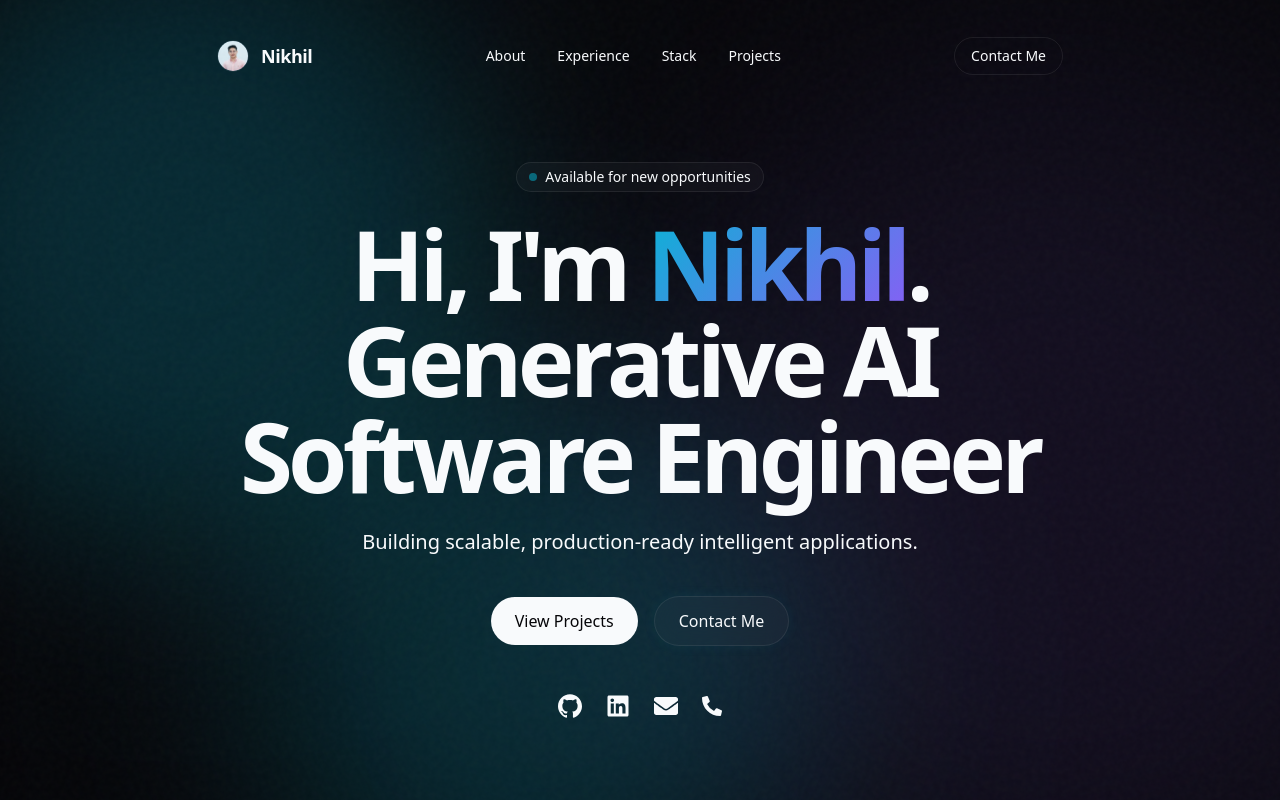
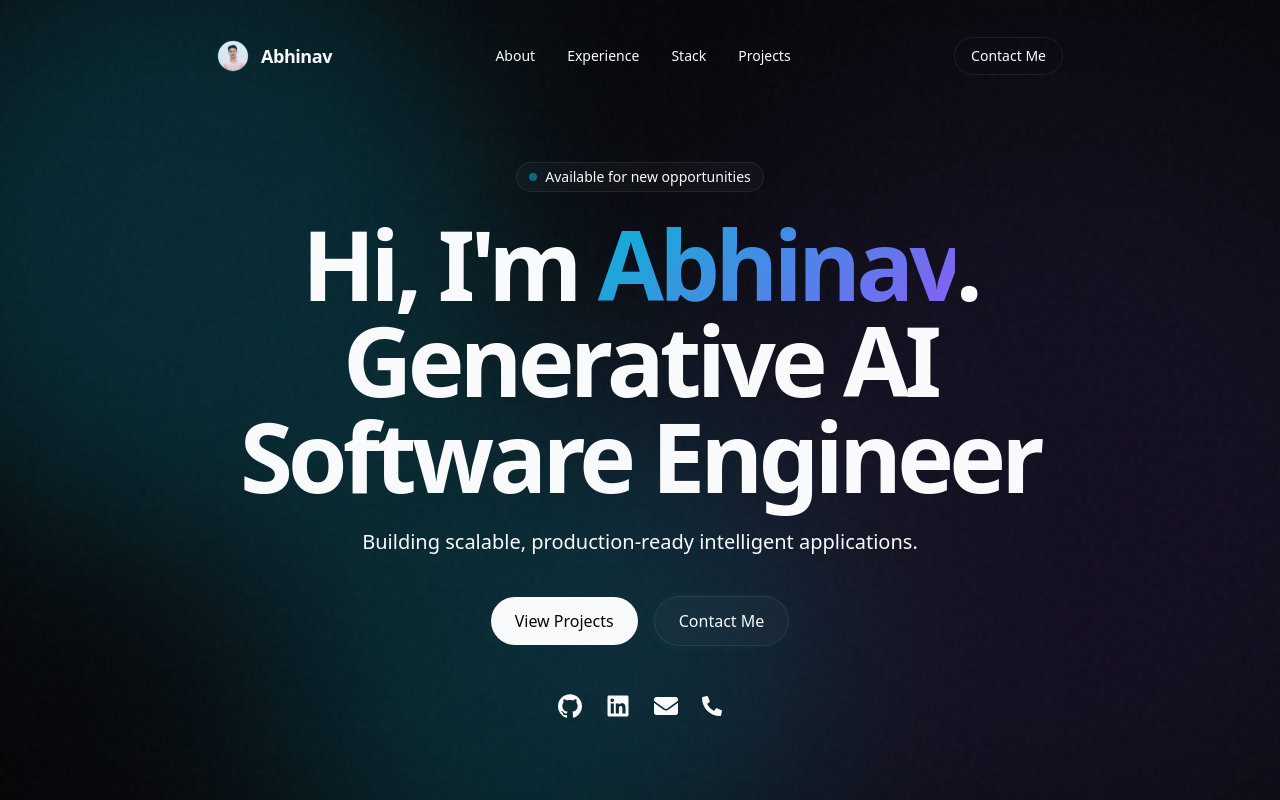
Before and after one commit to Abhinav2896/Portfolio-1, a Next.js app: page / in a window 1280 px wide. Shown: the top 800 px of the page. Built offline with nearby package versions, Linux system fonts and the light colour scheme.

Commit message:
last-update

```diff
--- a/data/profile.ts
+++ b/data/profile.ts
@@ -1,6 +1,6 @@
 export const profile = {
-  name: "Nikhil",
-  fullName: "Nikhil", // Placeholder to be replaced later
+  name: "Abhinav",
+  fullName: "Abhinav S. Bisht",
   title: "Generative AI Software Engineer",
   tagline: "Building scalable, production-ready intelligent applications.",
   email: "abhinavbish202@gmail.com",
```
